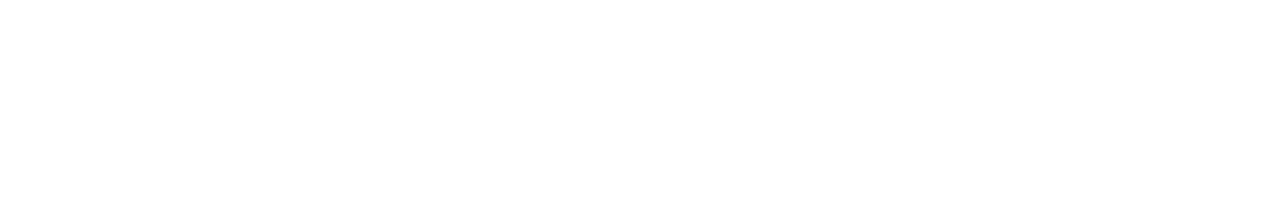
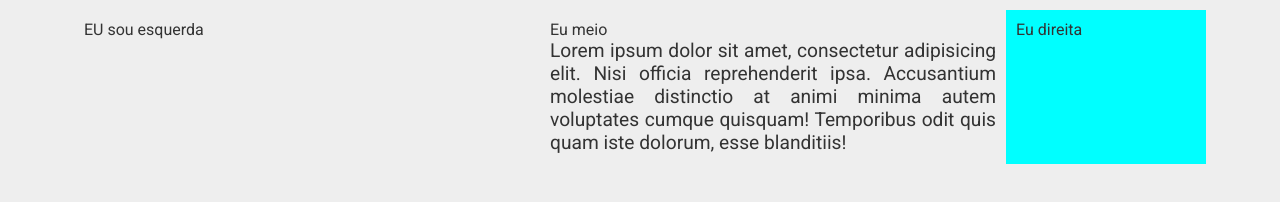
Before and after one commit to phisolucoes/app-rafanamoveis, a plain HTML site: page index.html in a window 1280 px wide. Drawn offline with Linux system fonts and the light colour scheme.

Commit message:
Adciionei estilos gerais para o site

```diff
--- /dev/null
+++ b/css/main.css
@@ -0,0 +1,42 @@
+/* Fontes do google */
+@import url('https://fonts.googleapis.com/css2?family=Roboto:wght@100;300;400&display=swap');
+
+/* --------------------------------------------------------------------------------------------- */
+/* Declaração de variaveis */
+:root{
+    --main-bg-color: #eee;
+    --primary-color: #0f610f;
+    --text-primary-color: #333;
+}
+
+/* Exemplo de uso da variavel */
+/* p{color: var(--primary-color)} */
+/* --------------------------------------------------------------------------------------------- */
+/* Resete do html */
+*{
+    margin: 0px;
+    padding: 0px;
+    box-sizing: border-box;
+    font-family: 'Roboto', sans-serif;
+    color: var(--text-primary-color);
+}
+/* ---------------------------------------------------------------------------------------------- */
+/* Estilos globais para fontes */
+
+body{background-color: var(--main-bg-color);}
+h1{font-size: 3.5rem;}
+h2{font-size: 2.3rem;}
+h3{font-size: 1.8rem;}
+p{font-size: 1.2rem; text-align: justify;}
+
+/* ---------------------------------------------------------------------------------------------- */
+/* Estilos globais para containeres */
+
+.container{max-width: 90%; margin:auto; padding: 10px;}
+.row{display:flex; flex-direction: row;}
+.col{flex: 1; padding: 10px;}
+
+/* ---------------------------------------------------------------------------------------------- */
+/* Configurações gerais */
+
+.right{max-width: 200px; background-color: aqua;}
--- a/index.html
+++ b/index.html
@@ -1,12 +1,26 @@
 <!DOCTYPE html>
 <html lang="en">
+
 <head>
     <meta charset="UTF-8">
     <meta http-equiv="X-UA-Compatible" content="IE=edge">
     <meta name="viewport" content="width=device-width, initial-scale=1.0">
     <title>App Rafana</title>
+    <link rel="stylesheet" href="./css/main.css">
 </head>
+
 <body>
-    <div class="root"></div>
+    <div class="container">
+        <div class="row">
+            <div class="left col">EU sou esquerda </div>
+            <div class="midle col">Eu meio
+                <p>Lorem ipsum dolor sit amet, consectetur adipisicing elit. Nisi officia reprehenderit ipsa.
+                    Accusantium molestiae distinctio at animi minima autem voluptates cumque quisquam! Temporibus odit
+                    quis quam iste dolorum, esse blanditiis!</p>
+            </div>
+            <div class="right col">Eu direita</div>
+        </div>
+    </div>
 </body>
+
 </html>
```
Also changed, not shown: 1 other file.
